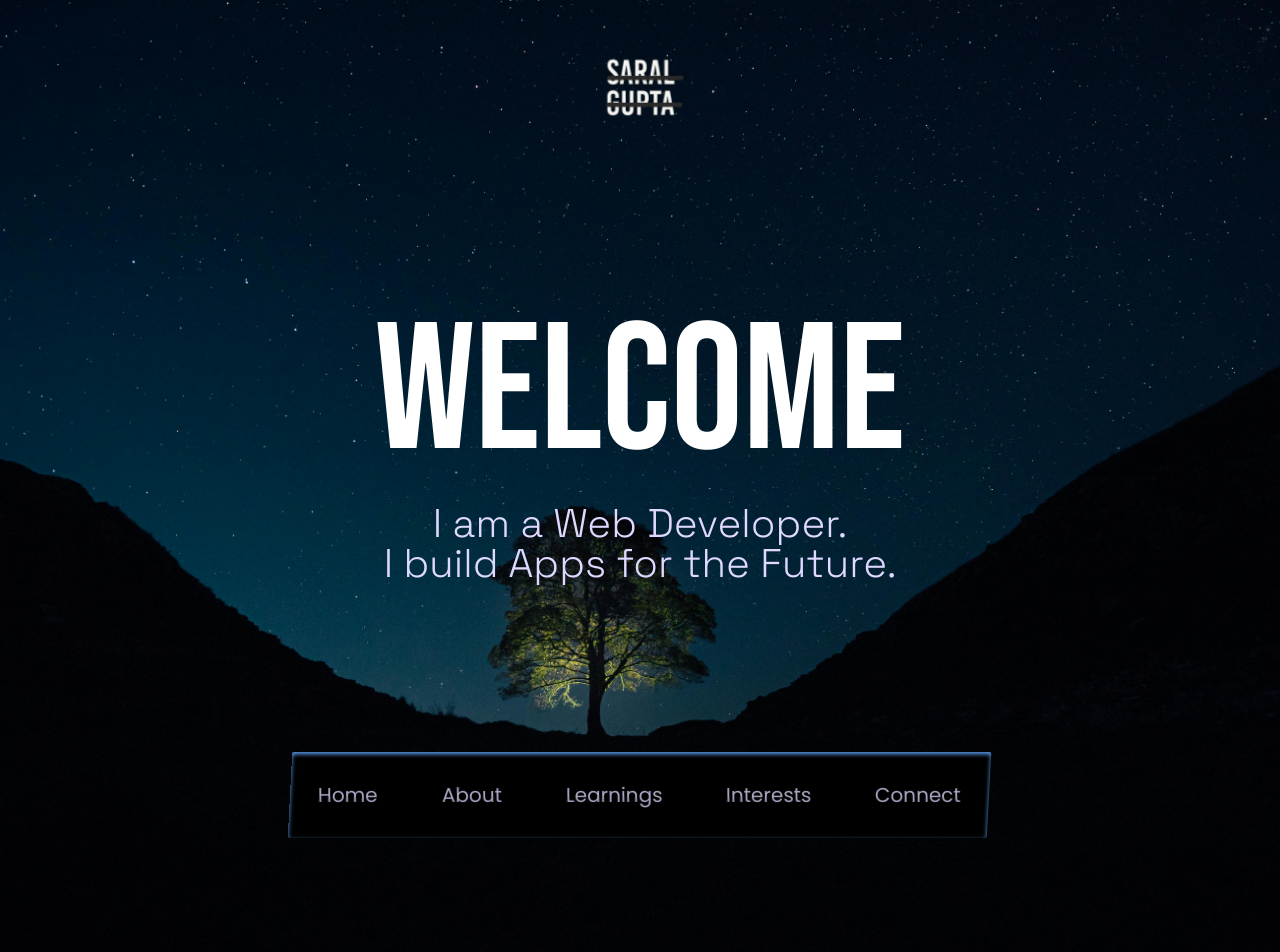
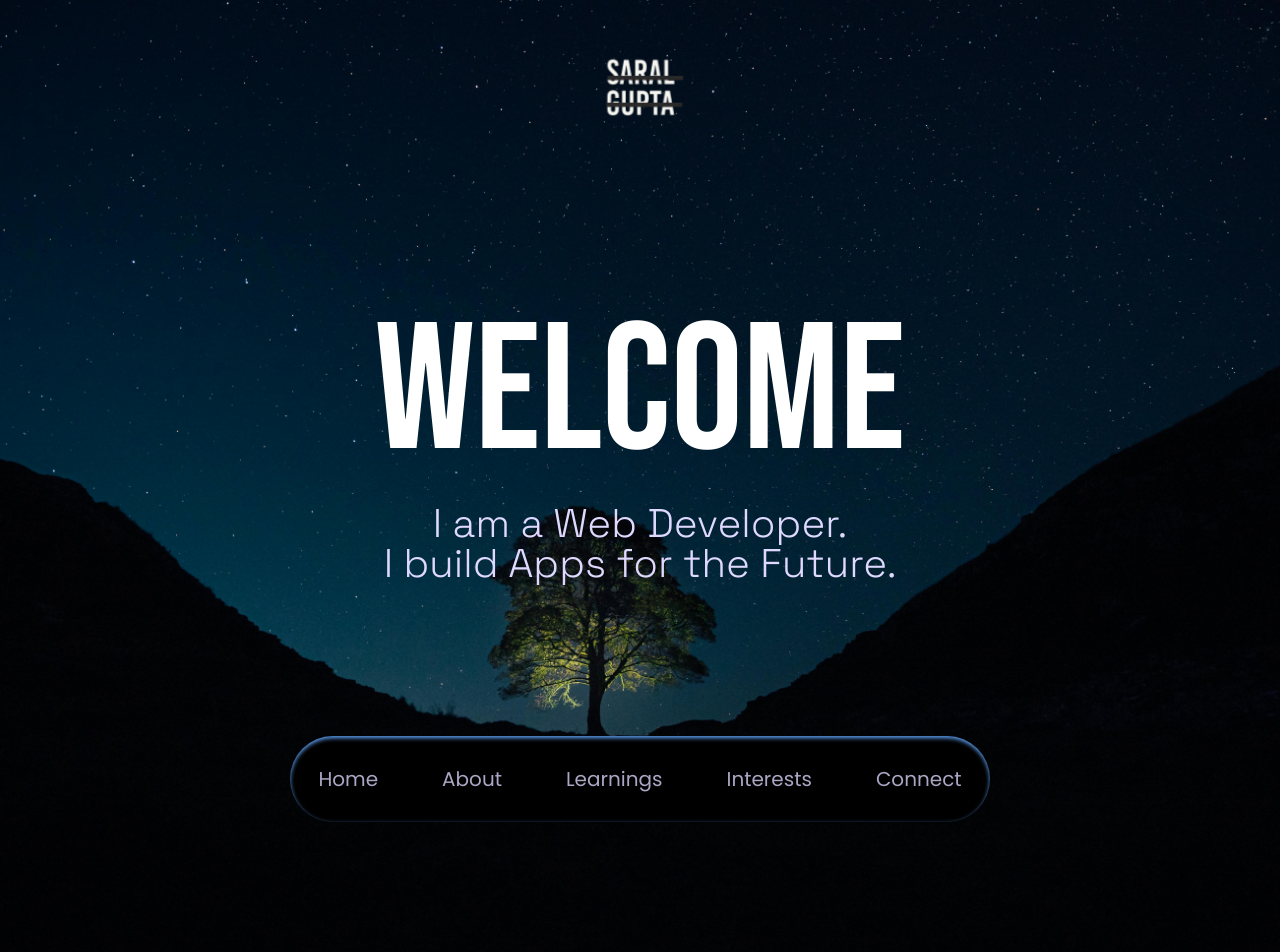
Before and after one commit to saral-gupta7/Portfolio, a React (Vite) app: page / in a window 1280 px wide. Shown: the top 952 px of the page. Built offline with nearby package versions, Linux system fonts and the light colour scheme; what tailwindcss-animated would draw is missing.

Commit message:
New Changes

```diff
--- a/src/components/Interest.jsx
+++ b/src/components/Interest.jsx
@@ -6,7 +6,7 @@ import { SectionWrapper } from "../hoc";
 const Interest = () => {
   return (
     <div
-      className={`${styles.padding} flex flex-wrap justify-center `}
+      className={`${styles.padding} flex flex-wrap sm:justify-start justify-center`}
       id="interest"
     >
       <div className="max-w-[25rem] flex-col items-center text-center mb-20">
@@ -27,14 +27,14 @@ const Interest = () => {
           ))}
         </ul>
       </div>
-      <div className="lg:ml-auto xl:w-[38]">
+      {/* <div className="lg:ml-auto xl:w-[38]">
         <div className="relative  left-1/2 flex w-[22rem] aspect-square border border-secondary rounded-full -translate-x-1/2 scale:75 md: scale:100">
           <div className="flex w-[15rem] aspect-square m-auto border border-slate-400 rounded-full">
             <div className="w-[6rem] aspect-square"></div>
           </div>
         </div>
         <ul>{}</ul>
-      </div>
+      </div> */}
     </div>
   );
 };
--- a/src/components/Navbar.jsx
+++ b/src/components/Navbar.jsx
@@ -26,7 +26,7 @@ const Navbar = () => {
             className="sm:w-[9rem] sm:h-[9rem] w-[6rem] h-[6rem] object-contain justify-center "
           />
         </Link>
-        <ul className="fixed top-[47em] list-none hidden sm:flex flex-row gap-[4rem] bg-black md:-skew-x-[3deg]  md:rounded-sm rounded-full p-[1.75rem] shadow-inner shadow-blue-400">
+        <ul className="fixed top-[46rem] list-none hidden sm:flex flex-row gap-[4rem] bg-black rounded-full p-[1.75rem] shadow-inner shadow-blue-400">
           {navLinks.map((link) => (
             <li
               key={link.id}
@@ -34,7 +34,7 @@ const Navbar = () => {
                 active === link.title
                   ? "text-white border-b-2"
                   : "text-secondary"
-              } hover:text-[#FEE715] transition-all md:text-[20px] font-[16px]  cursor-pointer md:skew-x-[3deg]`}
+              } hover:text-[#FEE715] transition-all md:text-[20px] font-[16px]  cursor-pointer `}
               onClick={() => {
                 setActive(link.title);
               }}
```
